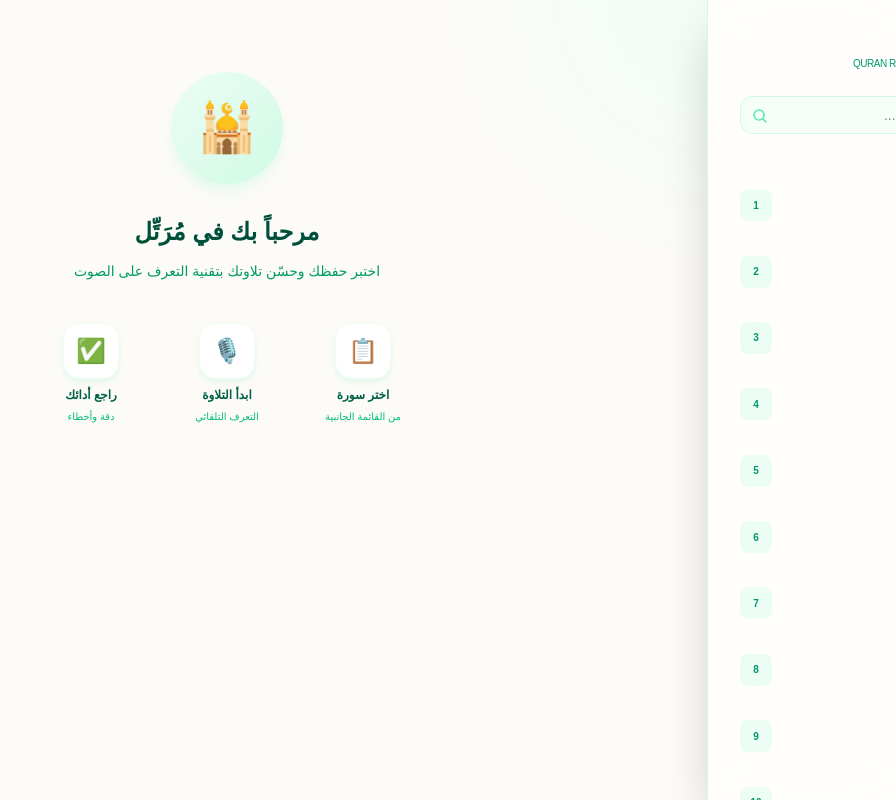
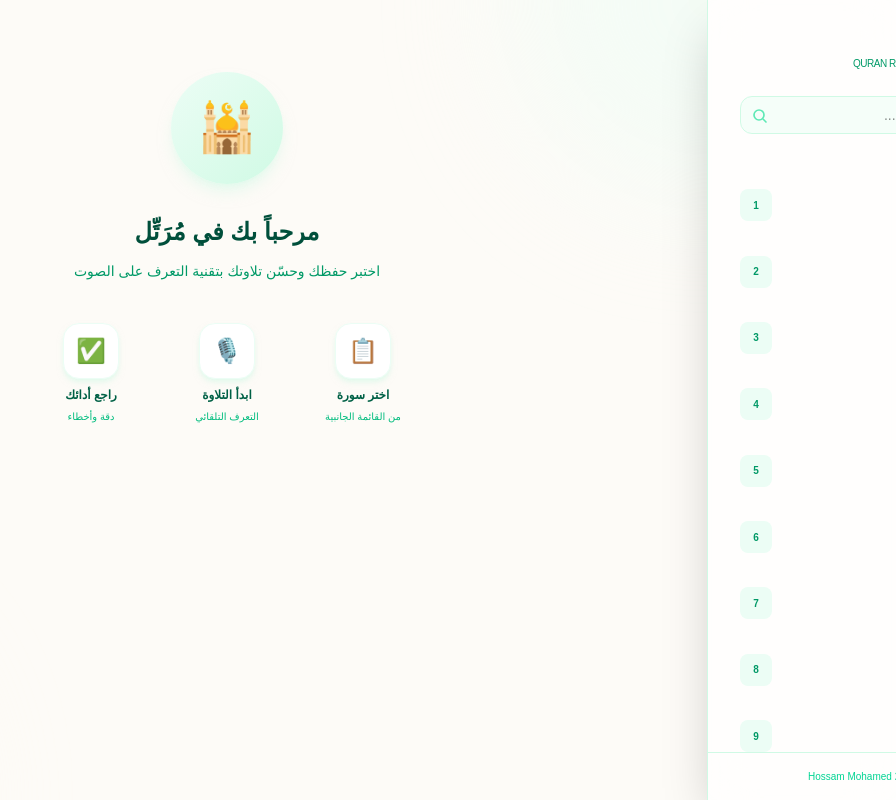
Before and after one commit to hossam206/quaran-recitation, a Next.js app: page / in a window 1280 px wide. Shown: the whole page, without its empty margins (384-1280 px from the left). Built offline with nearby package versions, Linux system fonts and the light colour scheme.

Commit message:
feat: add copyright notice to sidebar
Add a copyright footer with the current year to the sidebar component.

```diff
--- a/app/page.tsx
+++ b/app/page.tsx
@@ -702,6 +702,13 @@ export default function Home() {
               </span>
             </button>
           ))}
+        </div>
+
+        {/* Copyright */}
+        <div className="px-6 py-4 border-t border-emerald-100 text-center">
+          <p className="text-[10px] text-emerald-400">
+            &copy; {new Date().getFullYear()} Hossam Mohamed
+          </p>
         </div>
       </aside>
 
```
